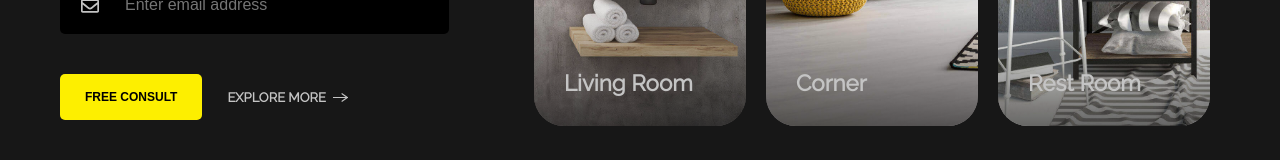
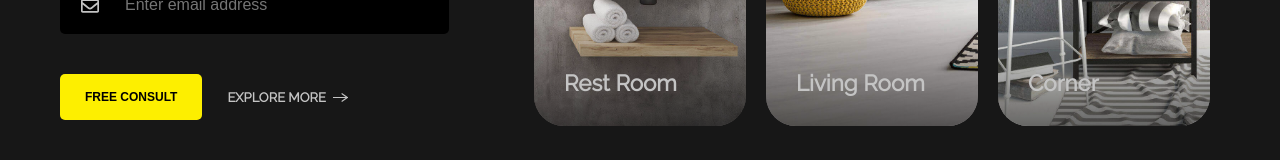
Before and after one commit to naveenkash/Interior, a React (Create React App) app: page / in a window 1280 px wide. Shown: the part 504-664 px from the top of the page. Built offline with nearby package versions, Linux system fonts and the light colour scheme.

Commit message:
fixed some typos

```diff
--- a/src/components/header/slider.js
+++ b/src/components/header/slider.js
@@ -16,32 +16,32 @@ export class slider extends Component {
             rightpercent: false,
             slides: [{
                     src: slide1,
+                    name: "Corner",
+                    id: Math.random().toString(36).substring(2, 15) + Math.random().toString(36).substring(2, 15)
+                },
+                {
+                    src: slide2,
                     name: "Rest Room",
                     id: Math.random().toString(36).substring(2, 15) + Math.random().toString(36).substring(2, 15)
                 },
                 {
-                    src: slide2,
+                    src: slide3,
                     name: "Living Room",
                     id: Math.random().toString(36).substring(2, 15) + Math.random().toString(36).substring(2, 15)
                 },
                 {
-                    src: slide3,
+                    src: slide1,
                     name: "Corner",
                     id: Math.random().toString(36).substring(2, 15) + Math.random().toString(36).substring(2, 15)
                 },
                 {
-                    src: slide1,
-                    name: "Rest Room",
-                    id: Math.random().toString(36).substring(2, 15) + Math.random().toString(36).substring(2, 15)
-                },
-                {
                     src: slide2,
-                    name: "Living Room",
+                    name: " Rest Room",
                     id: Math.random().toString(36).substring(2, 15) + Math.random().toString(36).substring(2, 15)
                 },
                 {
                     src: slide3,
-                    name: "Corner",
+                    name: "Living Room",
                     id: Math.random().toString(36).substring(2, 15) + Math.random().toString(36).substring(2, 15)
                 }
             ]
```
